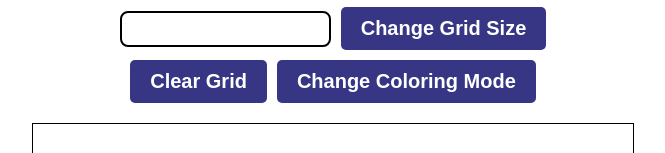
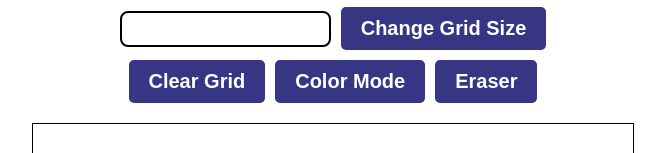
Before and after one commit to SamuelWyck/odin-Etch-a-Sketch, a plain HTML site: page index.html in a window 1280 px wide. Shown: the part 138-291 px from the top of the page, without its empty margins (307-972 px from the left). Drawn offline with Linux system fonts and the light colour scheme.

Commit message:
Add Eraser btn

```diff
--- a/index.html
+++ b/index.html
@@ -18,7 +18,8 @@
             </form>
             <div class="setting-btns-container">
                 <button id="clear-btn">Clear Grid</button>
-                <button>Change Coloring Mode</button>
+                <button>Color Mode</button>
+                <button>Eraser</button>
             </div>
         </div>
         <div class="canvas debug"></div>
```
